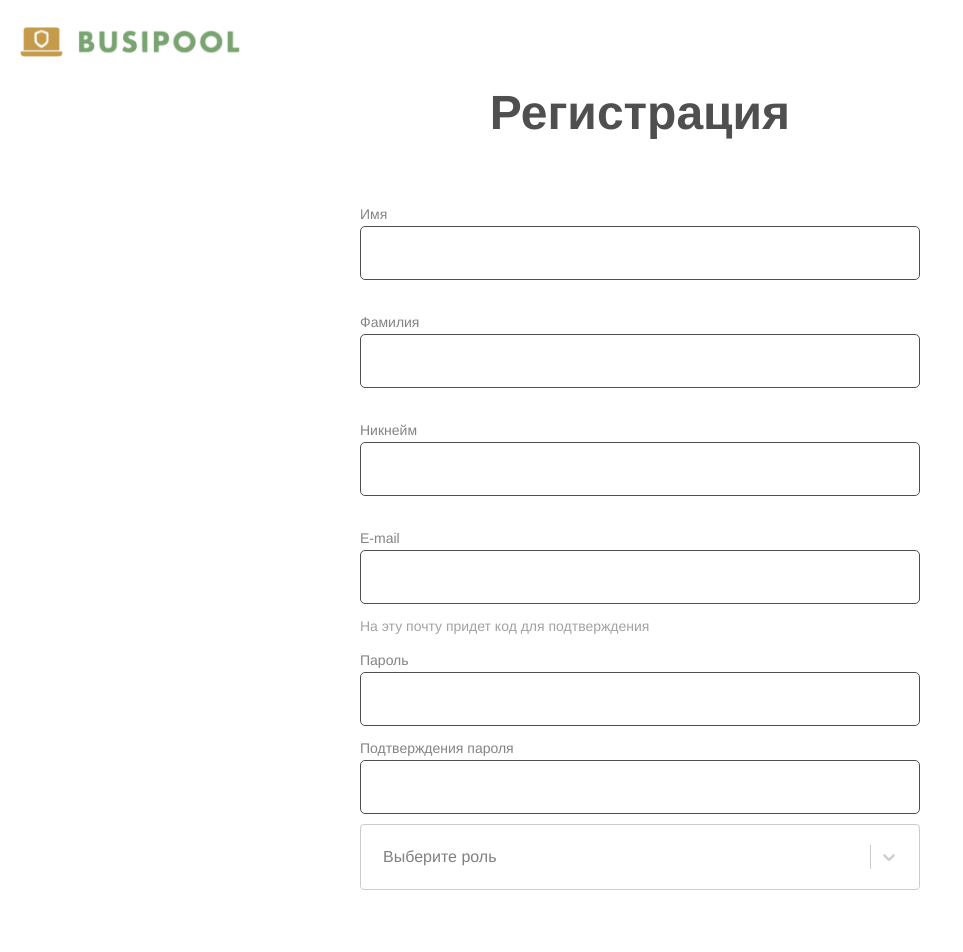
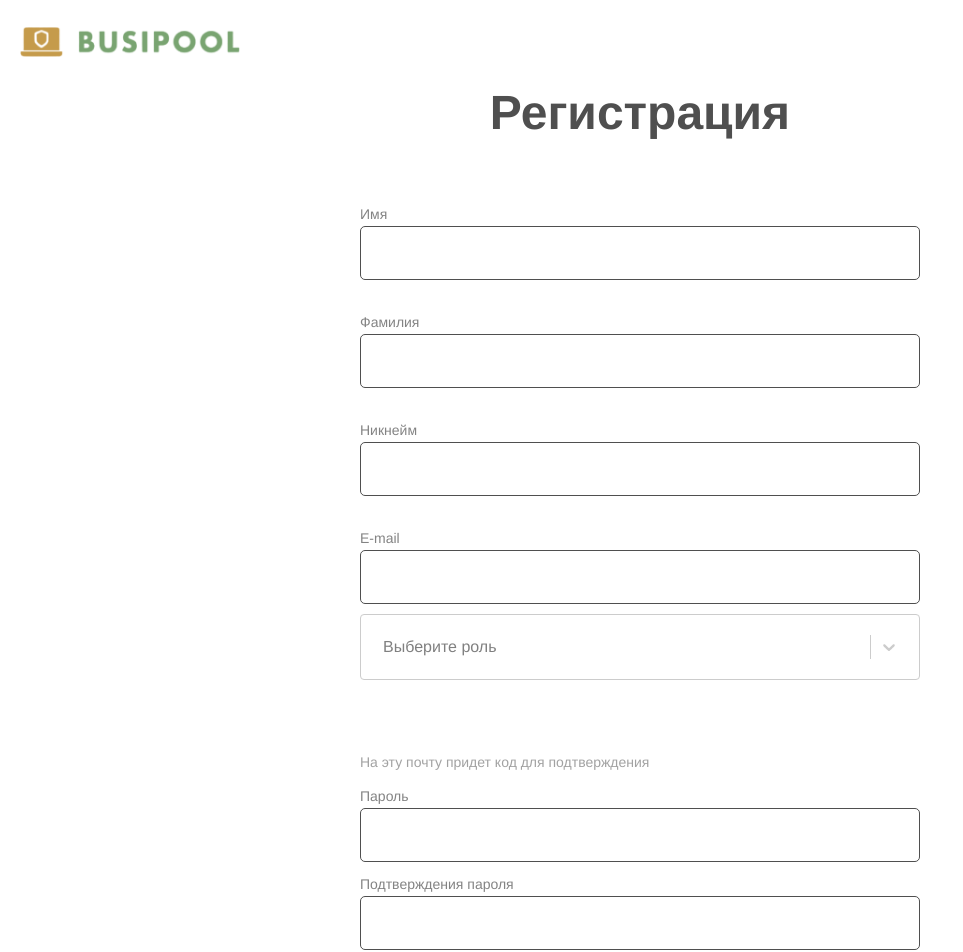
Before and after one commit to ZafarNorkulov/busipool_, a Next.js app: page /sign-up in a window 1280 px wide. Shown: the top 952 px of the page, without its empty margins (0-963 px from the left). Built offline with nearby package versions, Linux system fonts and the light colour scheme; no server answers.

Commit message:
reverse function removed

```diff
--- a/app/company/[id]/page.jsx
+++ b/app/company/[id]/page.jsx
@@ -14,10 +14,7 @@ import HomeBlogs from "@/components/sections/HomeBlogs";
 import Spinner from "@/components/Spinner";
 import SignUpLink from "@/components/SignUpLink";
 import SignInLink from "@/components/SignInLink";
-import {
-  getProjectCategory,
-  getProjects,
-} from "@/app/api/projects/project";
+import { getProjectCategory, getProjects } from "@/app/api/projects/project";
 import Filters from "../../../components/Filters";
 import { getCities } from "@/utils/request";
 
@@ -101,8 +98,8 @@ const InvestorPage = () => {
           информации о проектах.
         </p>
 
-        <div className="flex flex-wrap snap-x snap-mandatory gap-[30px] overflow-x-scroll md:flex-wrap md:overflow-auto">
-          {projectCategories.reverse().map((e, index) => (
+        <div className="flex snap-x snap-mandatory flex-wrap gap-[30px] overflow-x-scroll md:flex-wrap md:overflow-auto">
+          {projectCategories?.map((e, index) => (
             <InvestorPageButton key={index} investor={e} id={id} />
           ))}
         </div>
@@ -119,7 +116,7 @@ const InvestorPage = () => {
                 Зарегистрируйтесь на нашей платформе и получите полную
                 информацию о проектах
               </p>
-              <div className="flex sm:flex-row flex-col gap-[30px]">
+              <div className="flex flex-col gap-[30px] sm:flex-row">
                 <SignUpLink />
                 <SignInLink />
               </div>
--- a/app/sign-up/page.jsx
+++ b/app/sign-up/page.jsx
@@ -94,9 +94,23 @@ const SignUpPage = () => {
               className="login-input"
             />
           </div>
+           <div className="mb-2 lg:mb-[70px]">
+            <Select
+            className="h-full active:h-full"
+              classNamePrefix="select"
+              name="role"
+              options={roles?.map((role) => ({
+                value: role?.id,
+                label: role?.name,
+              }))}
+              onChange={(e) => setUser({ ...user, groups: [e?.value] })}
+              placeholder="Выберите роль"
+            />
+          </div>
           <p className="text-[10px] font-light leading-[24px] text-gray-light opacity-75 lg:mb-[10px] lg:text-[14px]">
             На эту почту придет код для подтверждения
           </p>
+
           <div className="mb-2 lg:mb-[10px]">
             <label htmlFor="password" className="label-text">
               Пароль
@@ -108,6 +122,7 @@ const SignUpPage = () => {
               className="login-input"
             />
           </div>
+
           <div className="mb-2 lg:mb-[10px]">
             <label htmlFor="confirn_password" className="label-text">
               Подтверждения пароля
@@ -121,19 +136,7 @@ const SignUpPage = () => {
               className="login-input"
             />
           </div>
-          <div className="mb-2 lg:mb-[70px]">
-            <Select
-              className=""
-              classNamePrefix="select"
-              name="role"
-              options={roles?.map((role) => ({
-                value: role?.id,
-                label: role?.name,
-              }))}
-              onChange={(e) => setUser({ ...user, groups: [e?.value] })}
-              placeholder="Выберите роль"
-            />
-          </div>
+
 
           <Button type="submit" text="Продолжить" fullWidth primary />
         </form>
```
